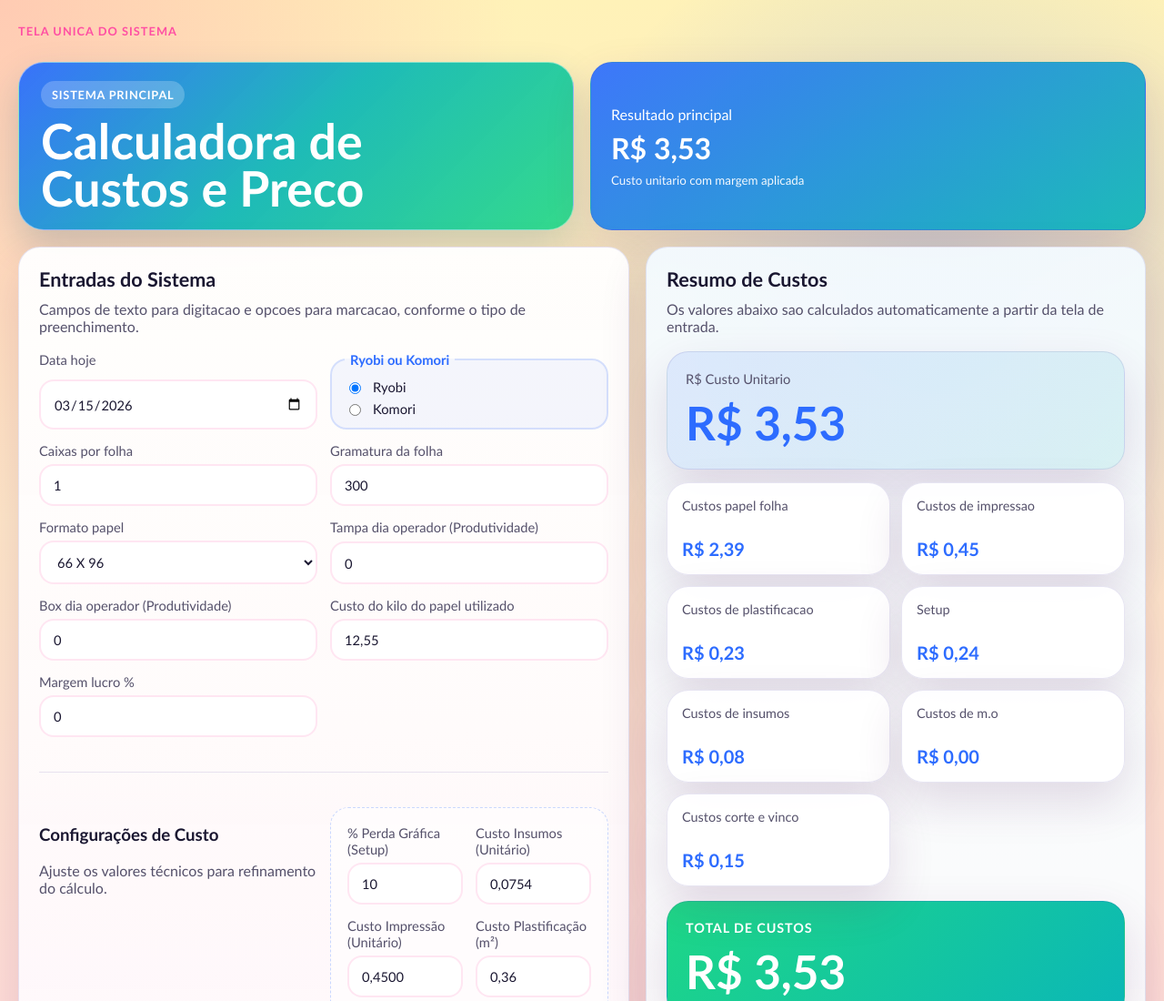
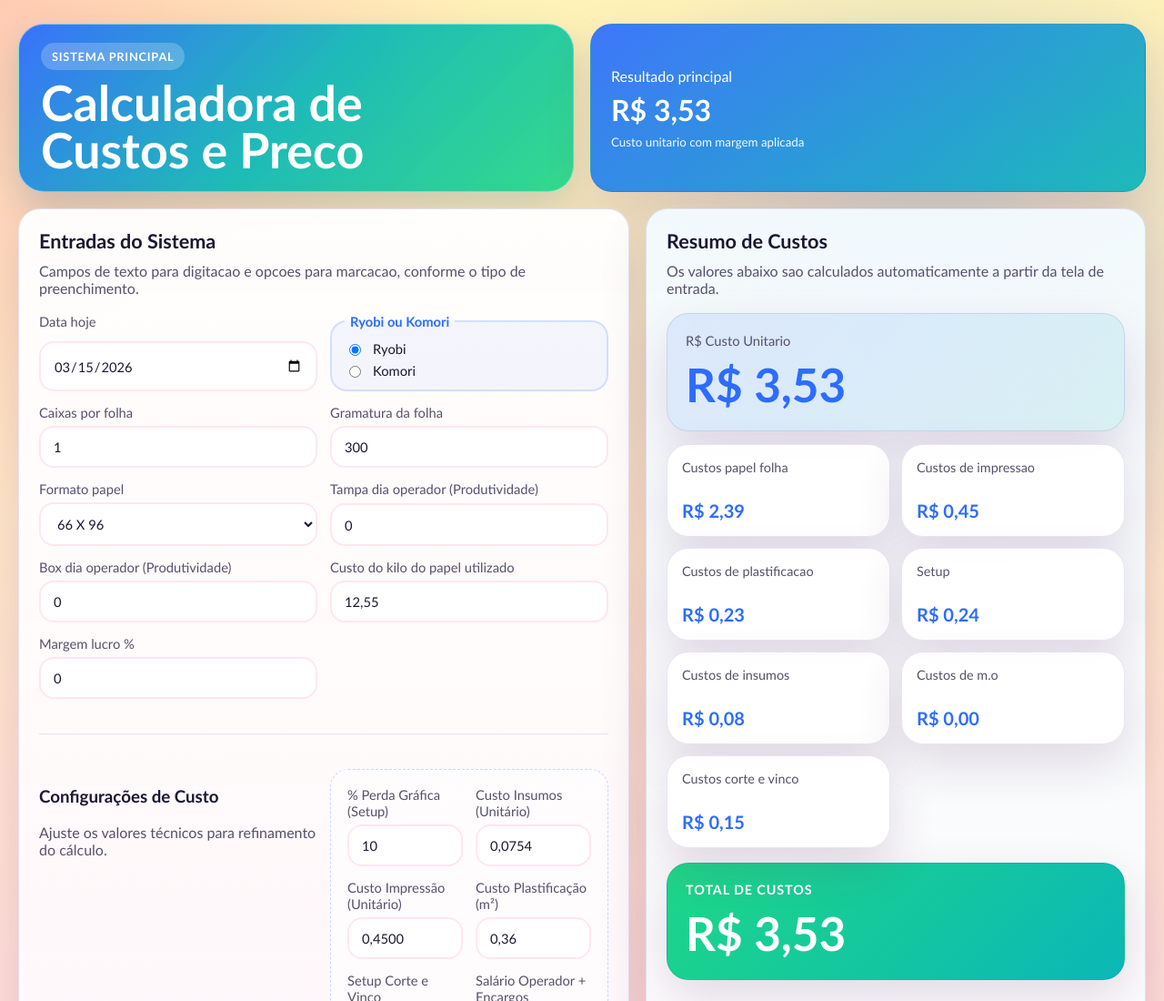
Before and after one commit to LuizinhoScuad/TABELA-PRECOS, a plain HTML site: page index.html in a window 1280 px wide. Shown: the top 1100 px of the page at 91% size. Drawn offline with Linux system fonts and the light colour scheme.

Commit message:
Removendo texto desnecessário do header

```diff
--- a/index.html
+++ b/index.html
@@ -11,7 +11,7 @@
 <body>
   <div class="app-shell">
     <header class="hero">
-      <p class="eyebrow hero-eyebrow">Tela unica do sistema</p>
+
       <div class="hero-main">
         <div class="title-bubble">
           <span class="title-chip">Sistema principal</span>
```
